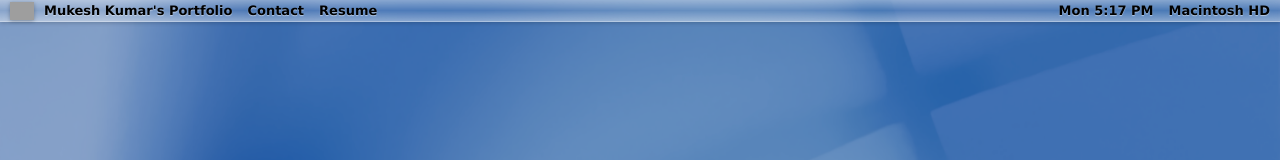
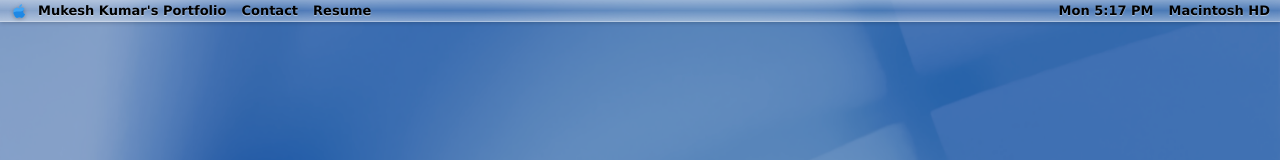
Before and after one commit to MukeshKumar-17/Frutiger-portfolio, a React (Vite) app: page / in a window 1280 px wide. Shown: the top 160 px of the page. Built offline with nearby package versions, Linux system fonts and the light colour scheme; grey boxes are pictures that could not be loaded.

Commit message:
Replace glassapple.png with glsapl.svg

```diff
--- a/index.html
+++ b/index.html
@@ -3,7 +3,7 @@
 
 <head>
   <meta charset="UTF-8" />
-  <link rel="icon" type="image/png" href="/glassapple.png" />
+  <link rel="icon" type="image/svg+xml" href="/glsapl.svg" />
   <meta name="viewport" content="width=device-width, initial-scale=1.0" />
   <title>MUKESH KUMAR</title>
 </head>
--- a/src/components/TopBar.jsx
+++ b/src/components/TopBar.jsx
@@ -16,7 +16,7 @@
 
     return (
         <div className="top-bar">
-            <img src="/glassapple.png" alt="Logo" className="corner-logo" />
+            <img src="/glsapl.svg" alt="Logo" className="corner-logo" />
             <div className="menu-items">
                 <span
                     className="menu-item link-item"
```
Also changed, not shown: public/glsapl.svg (added).
